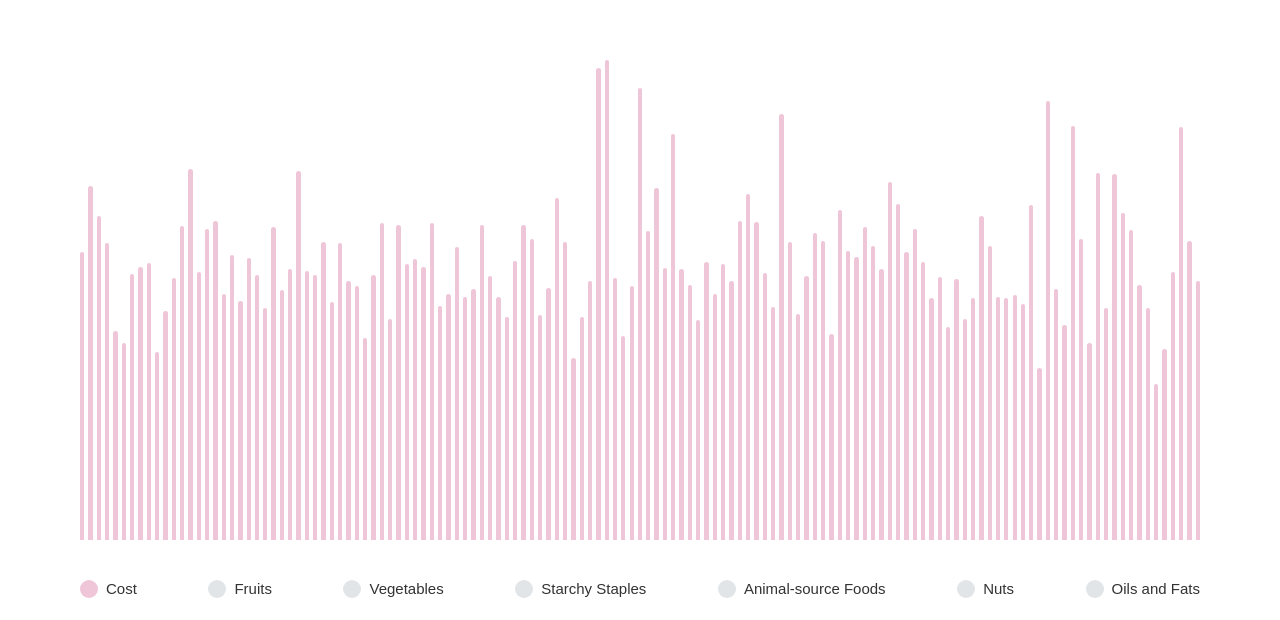
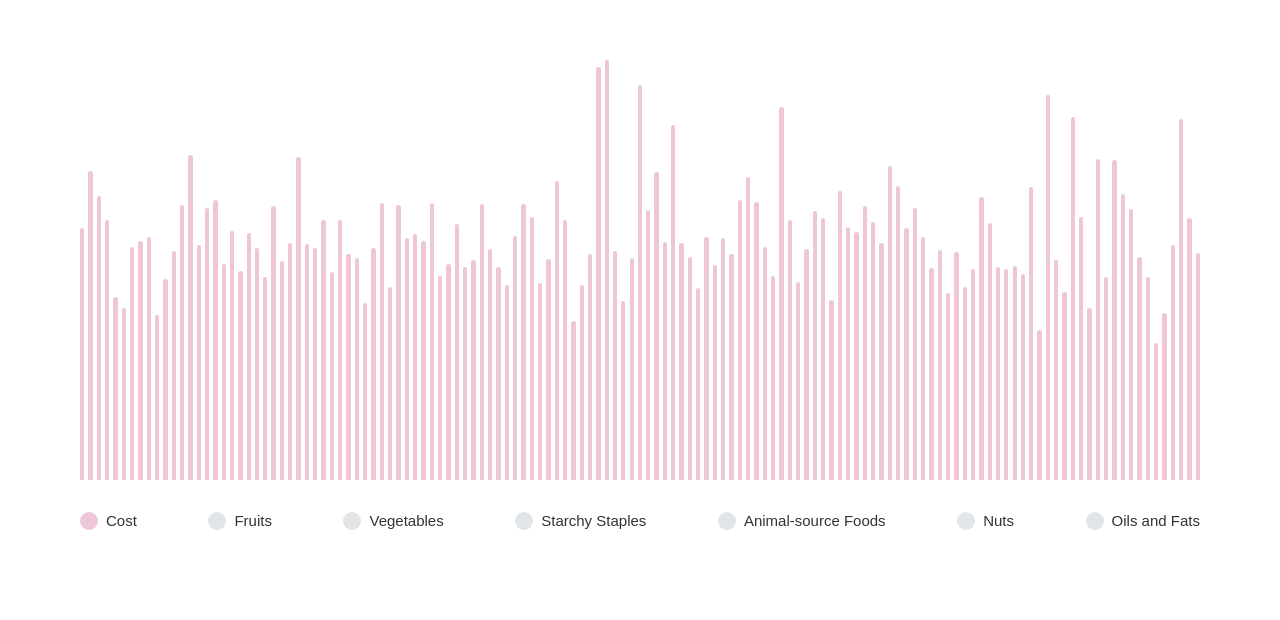
Before and after one commit to YingxunLi/foodcost, a plain HTML site: page index.html in a window 1280 px wide. Shown: the part 180-800 px from the top of the page. Drawn offline with Linux system fonts and the light colour scheme.

Commit message:
area getrennt

```diff
--- a/css/style.css
+++ b/css/style.css
@@ -111,15 +111,26 @@ body {
     white-space: nowrap;
 }
 
+#chart-area {
+    position: absolute;
+    /* left/top/width/height 由js动态设置 */
+    pointer-events: none;
+    /* 让内部bar可响应事件 */
+}
+
 #checkbox-area {
     user-select: none;
     display: flex;
     flex-direction: row;
-    margin: 12px 0 0 0;
+    margin: 0;
     align-items: center;
     padding: 8px 0;
     border-radius: 8px;
     justify-content: space-between;
+    position: absolute;
+    /* left/top/width 由js动态设置 */
+    background: rgba(255,255,255,0.02);
+    pointer-events: auto;
 }
 
 #checkbox-area label {
--- a/js/main.js
+++ b/js/main.js
@@ -20,18 +20,31 @@ function init() {
   stageWidth = renderer.clientWidth;
   stageHeight = renderer.clientHeight;
 
-  // 添加复选框区域
+  // chartWidth und chartHeight definieren den Inhaltsbereich
+  const chartWidth = stageWidth - margin.left - margin.right;
+  const chartHeight = stageHeight - margin.top - margin.bottom - 60; // 60 ist der Abstand zwischen Balken und Checkbox + Checkbox-Höhe
+
+  // Erstelle Chart- und Checkbox-Container
+  let chartArea = document.createElement("div");
+  chartArea.id = "chart-area";
+  chartArea.style.position = "absolute";
+  chartArea.style.left = `${margin.left}px`;
+  chartArea.style.top = `${margin.top}px`;
+  chartArea.style.width = `${chartWidth}px`;
+  chartArea.style.height = `${chartHeight}px`;
+  chartArea.style.zIndex = "1";
+  chartArea.style.pointerEvents = "none"; // Balken selbst kann auf Events reagieren
+
   let checkboxArea = document.createElement("div");
   checkboxArea.id = "checkbox-area";
-  // 计算chartWidth并设置宽度和定位
-  const chartWidth = stageWidth - margin.left - margin.right;
   checkboxArea.style.position = "absolute";
   checkboxArea.style.left = `${margin.left}px`;
-  checkboxArea.style.top = `${stageHeight - margin.bottom + 20}px`;
+  checkboxArea.style.top = `${margin.top + chartHeight + 24}px`; // 24 ist der Abstand zwischen Balken und Checkbox
   checkboxArea.style.width = `${chartWidth}px`;
   checkboxArea.style.zIndex = "10";
   checkboxArea.style.display = "flex";
   checkboxArea.style.justifyContent = "space-between";
+  checkboxArea.style.pointerEvents = "auto";
 
   fields.forEach(f => {
     let label = document.createElement("label");
@@ -53,16 +66,22 @@ function init() {
     checkboxArea.appendChild(label);
   });
 
-  // 先移除旧的区域（如果有）
+  // Entferne alte Bereiche (falls vorhanden)
+  let oldChart = document.getElementById("chart-area");
+  if (oldChart) oldChart.remove();
   let oldArea = document.getElementById("checkbox-area");
   if (oldArea) oldArea.remove();
-  renderer.parentNode.appendChild(checkboxArea);
+
+  renderer.appendChild(chartArea);
+  renderer.appendChild(checkboxArea);
 
   drawCountryCostChart();
 }
 
 function drawCountryCostChart() {
-  document.querySelector("#renderer").innerHTML = "";
+  // Nur den Chart-Bereich leeren
+  let chartArea = document.getElementById("chart-area");
+  chartArea.innerHTML = "";
 
   let tooltip = document.createElement("div");
   tooltip.classList.add("tooltip");
@@ -72,10 +91,10 @@ function drawCountryCostChart() {
   console.log("insgesamt", data.length, "Länder");
 
   const chartWidth = stageWidth - margin.left - margin.right;
-  const chartHeight = stageHeight - margin.top - margin.bottom;
+  const chartHeight = stageHeight - margin.top - margin.bottom - 60; // Konsistent mit init
   const gap = 4;
   const barWidth = (chartWidth - gap * (data.length - 1)) / data.length;
-  // 取当前字段的最大值
+  // Maximalwert des aktuellen Feldes ermitteln
   const maxCost = Math.max(...data.map(d => parseFloat(d[currentField])));
 
   const bars = [];
@@ -83,11 +102,11 @@ function drawCountryCostChart() {
   data.forEach((country, i) => {
     const cost = parseFloat(country[currentField]);
     const barHeight = gmynd.map(cost, 0, maxCost, 0, chartHeight);
-    const xPos = margin.left + i * (barWidth + gap);
-    const yPos = margin.top + (chartHeight - barHeight);
+    const xPos = i * (barWidth + gap);
+    const yPos = chartHeight - barHeight;
 
     if (currentField === "Cost") {
-      // 传统整条bar
+      // Traditioneller voller Balken
       let bar = document.createElement("div");
       bar.classList.add("bar");
       bar.style.width = `${barWidth}px`;
@@ -98,6 +117,7 @@ function drawCountryCostChart() {
       bar.dataset.baseColor = "#EFC5D8";
       bar.dataset.activeColor = "#FD96B3";
       bar.dataset.fadedColor = "#EFC5D8";
+      bar.style.position = "absolute";
 
       bar.addEventListener('mouseenter', () => {
         tooltip.innerText = `${country["Country Name"]}: $${cost}`;
@@ -126,25 +146,25 @@ function drawCountryCostChart() {
         });
       });
 
-      document.querySelector("#renderer").appendChild(bar);
+      chartArea.appendChild(bar);
       bars.push(bar);
     } else {
-      // 方块阵列bar
+      // Balken als Array von Quadraten
       let barDot = document.createElement("div");
       barDot.classList.add("bar-dot");
       barDot.style.width = `${barWidth}px`;
       barDot.style.height = `${chartHeight}px`;
       barDot.style.left = `${xPos}px`;
-      barDot.style.top = `${margin.top}px`;
+      barDot.style.top = `0px`;
       barDot.style.position = "absolute";
 
-      // 计算小方块数量和gap
+      // Anzahl der Quadrate und Abstand berechnen
       const squareSize = Math.max(8, Math.floor(barWidth * 0.8));
       const gapSize = 3;
       const maxSquares = Math.floor(chartHeight / (squareSize + gapSize));
       const numSquares = Math.max(1, Math.round(barHeight / chartHeight * maxSquares));
 
-      // 记录所有小方块用于事件处理
+      // Alle Quadrate für Event-Handling speichern
       const squares = [];
       for (let j = 0; j < numSquares; j++) {
         let sq = document.createElement("div");
@@ -154,7 +174,7 @@ function drawCountryCostChart() {
         barDot.appendChild(sq);
       }
 
-      // 事件代理到每个小方块
+      // Event-Delegation für jedes Quadrat
       squares.forEach(sq => {
         sq.addEventListener('mouseenter', () => {
           tooltip.innerText = `${country["Country Name"]}: ${cost}`;
@@ -165,7 +185,6 @@ function drawCountryCostChart() {
 
           bars.forEach(b => {
             if (b !== barDot) {
-              // 其他barDot下所有小方块都faded
               Array.from(b.children).forEach(child => {
                 child.classList.remove('active');
                 child.classList.add('faded');
@@ -192,7 +211,7 @@ function drawCountryCostChart() {
         });
       });
 
-      document.querySelector("#renderer").appendChild(barDot);
+      chartArea.appendChild(barDot);
       bars.push(barDot);
     }
   });
```
Also changed, not shown: index.html (+0 -2 lines).
